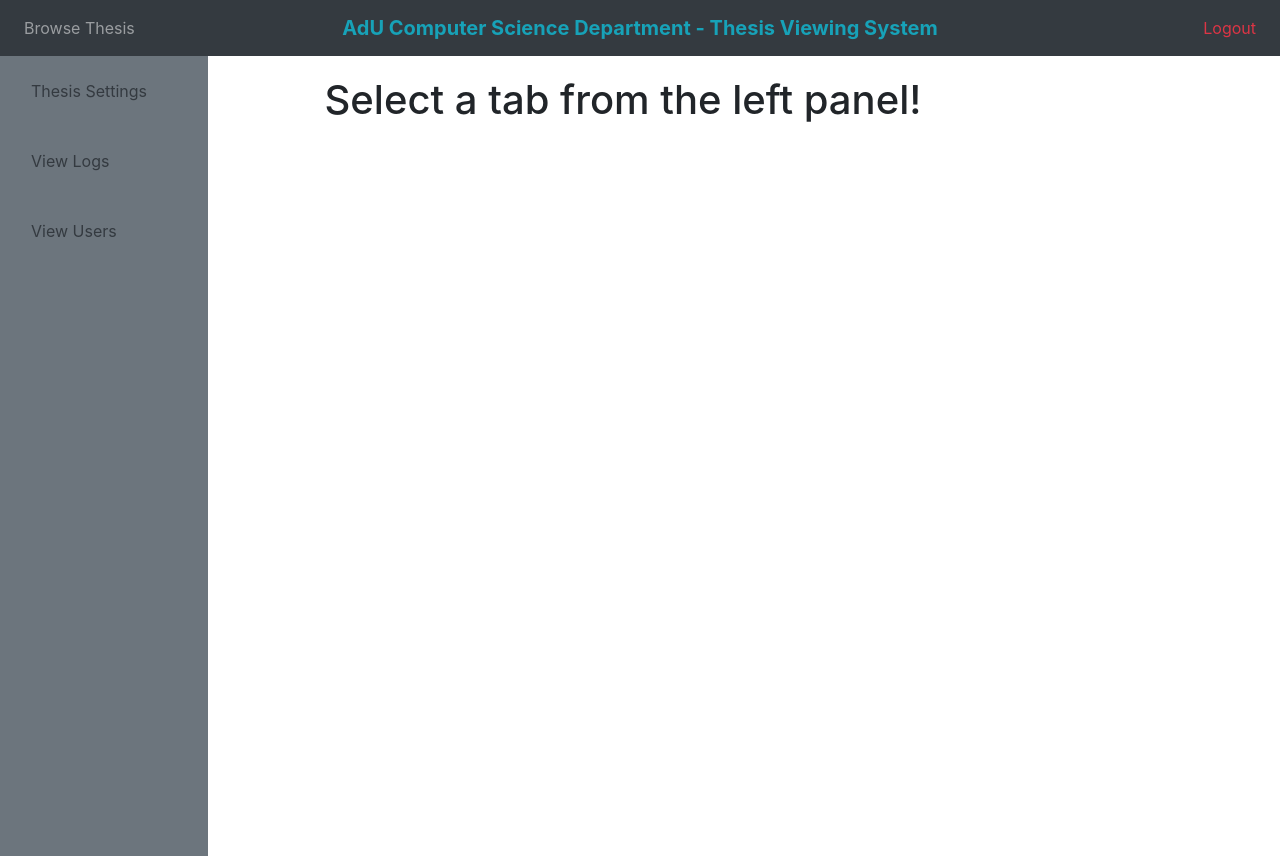
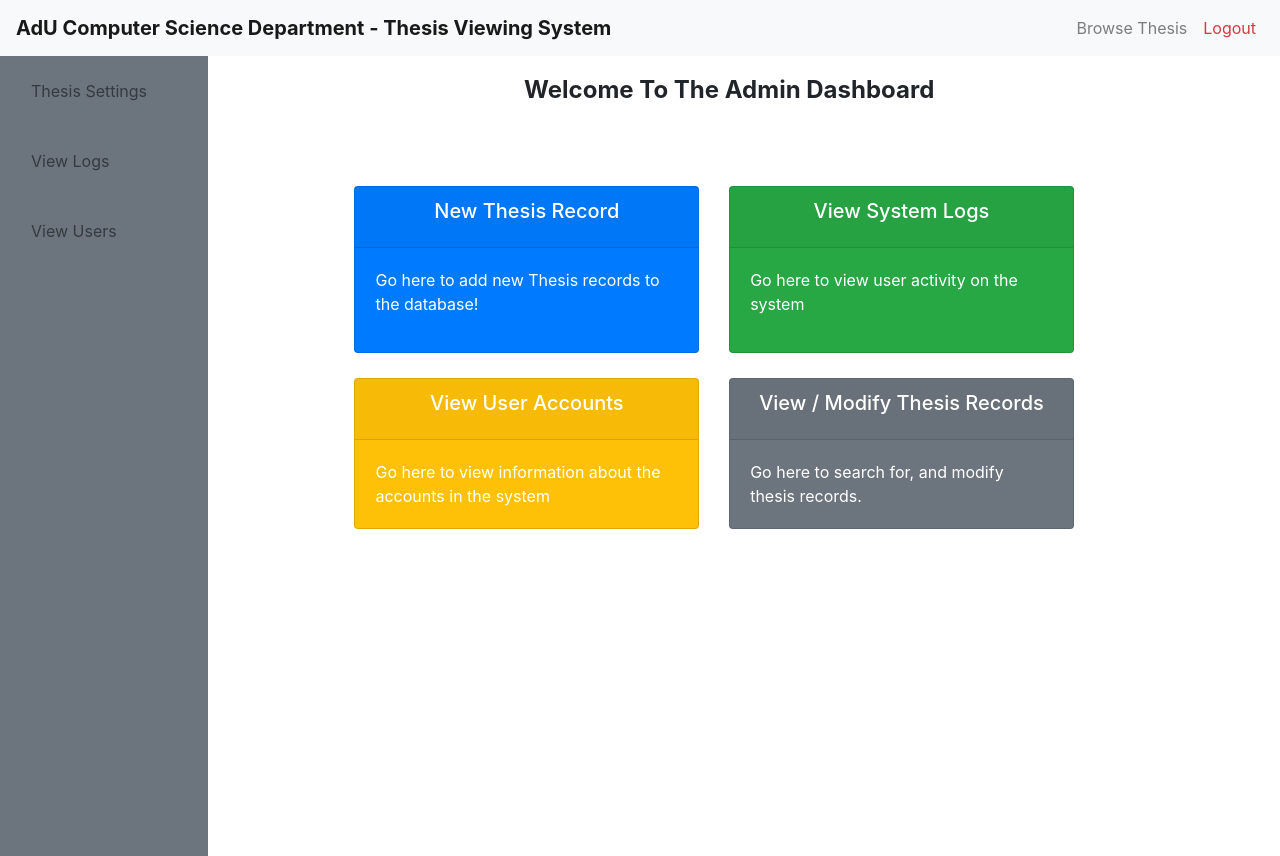
Before and after one commit to Firetryer/ThesisViewingSystem, a Flask app: page /admin_dashboard in a window 1280 px wide. Run offline with Flask 2, Linux system fonts and the light colour scheme; the visitor is signed in with stand-in values (Sample User, id 1); data comes from the database, SQL or seed files in the repository; some libraries are stand-ins or nearby versions.

Commit message:
Changed how the navbar looked, and other design things

```diff
--- a/ThesisViewing/thesisviewing/static/css/styles.css
+++ b/ThesisViewing/thesisviewing/static/css/styles.css
@@ -20,3 +20,9 @@ body, html {
     padding-right: 0 !important;
   }
 }
+
+.card_button{
+position: absolute;
+top: 0; left: 0;
+height: 100%; width: 100%;
+}
--- a/ThesisViewing/thesisviewing/templates/admin_pages/admin_landing.html
+++ b/ThesisViewing/thesisviewing/templates/admin_pages/admin_landing.html
@@ -1,6 +1,69 @@
 {% extends "admin_dash.html" %}
 {% set active_page = "admin_dash" %}
 {% block admin %}
-<h1> Select a tab from the left panel!</h1>
+<h4 class="text-center" style="margin-bottom: 10%"><b>Welcome To The Admin Dashboard</b></h4>
+<div class="container-fluid h-100">
+	<div class="container-fluid row">
+
+		<div class="container-fluid col-lg-6 d-flex">
+			<div class="card mb-3 text-white bg-primary h-100 w-100" >
+				<a class="card_button" href=""> </a>
+				<div class="card-header">
+					<h5 class="card-title text-center">
+						New Thesis Record
+					</h5>
+				</div>
+				<div class="card-body">
+					<p class="card-text"> Go here to add new Thesis records to the database!</p>
+
+				</div>
+			</div>
+		</div>
+		<div class="container-fluid col-lg-6 d-flex">
+			<div class="card mb-3 text-white bg-success h-100 w-100" >
+				<a class="card_button" href=""> </a>
+				<div class="card-header">
+					<h5 class="card-title text-center">
+						View System Logs
+					</h5>
+				</div>
+				<div class="card-body">
+					<p class="card-text"> Go here to view user activity on the system </p>
+
+				</div>
+			</div>
+		</div>
+
+	</div>
+	<div class="container-fluid row" style="margin-top:25px">
+		<div class="container-fluid col-lg-6 d-flex">
+			<div class="card text-white bg-warning h-100 w-100" >
+				<a class="card_button" href=""> </a>
+				<div class="card-header">
+					<h5 class="card-title text-center">
+						View User Accounts
+					</h5>
+				</div>
+				<div class="card-body">
+					<p class="card-text"> Go here to view information about the accounts in the system </p>
+
+				</div>
+			</div>
+		</div>
+		<div class="container-fluid col-lg-6 d-flex">
+			<div class="card text-white bg-secondary h-100 w-100" >
+				<div class="card-header">
+					<h5 class="card-title text-center">
+						View / Modify Thesis Records
+					</h5>
+				</div>
+				<div class="card-body">
+					<p class="card-text"> Go here to search for, and modify thesis records. </p>
+
+				</div>
+			</div>
+		</div>
+	</div>
+</div>
 
 {% endblock %}
--- a/ThesisViewing/thesisviewing/templates/admin_pages/layout_admin.html
+++ b/ThesisViewing/thesisviewing/templates/admin_pages/layout_admin.html
@@ -18,9 +18,17 @@
 	</head>
 	<body>
 		<header>
-			<nav class="navbar navbar-expand-md navbar-dark bg-dark">
-			    <div class="navbar-collapse collapse w-100 order-1 order-md-0 dual-collapse2">
-			        <ul class="navbar-nav mr-auto">
+			<nav class="navbar navbar-expand-lg navbar-light bg-light">
+
+			    <div class="mx-auto order-0">
+			        <a class="navbar-brand mx-auto" href="#"><b>AdU Computer Science Department - Thesis Viewing System</b></a>
+			        <button class="navbar-toggler" type="button" data-toggle="collapse" data-target=".dual-collapse2">
+			            <span class="navbar-toggler-icon"></span>
+			        </button>
+			    </div>
+			    <div class="navbar-collapse collapse w-100 order-3 order-md-1 dual-collapse2">
+			        <ul class="navbar-nav ml-auto">
+
 			            <li class="nav-item {{ 'active' if active_page == 'view_thesis' else '' }}">
 			                <a class="nav-link" href="{{ url_for('view_thesis') }}">Browse Thesis</a>
 			            </li>
@@ -29,16 +37,7 @@
 			                <a class="nav-link" href="{{ url_for('admin_dash') }}">Admin Dashboard</a>
 			            </li>
 			            {% endif %}
-			        </ul>
-			    </div>
-			    <div class="mx-auto order-0">
-			        <a class="navbar-brand mx-auto text-info" href="#"><b>AdU Computer Science Department - Thesis Viewing System</b></a>
-			        <button class="navbar-toggler" type="button" data-toggle="collapse" data-target=".dual-collapse2">
-			            <span class="navbar-toggler-icon"></span>
-			        </button>
-			    </div>
-			    <div class="navbar-collapse collapse w-100 order-3 dual-collapse2">
-			        <ul class="navbar-nav ml-auto">
+
 			        	{% if current_user.is_authenticated %}
 			            <li class="nav-item">
 			                <a class="nav-link text-danger" href="{{ url_for('logout') }}">Logout</a>
--- a/ThesisViewing/thesisviewing/templates/thesis_page.html
+++ b/ThesisViewing/thesisviewing/templates/thesis_page.html
@@ -2,7 +2,7 @@
 {% set active_page = "view_thesis" %}
 {% block content %}
 
-	<h5 class="card-title"><b>{{ post.title }}</b></h5>
+	<h5><b>{{ post.title }}</b></h5>
 		<div class="container row">
 			<h6 class="card-subtitle mb-2 text-muted col">
 				<b>Thesis Code</b> : {{ post.thesis_code }}
```
Also changed, not shown: ThesisViewing/thesisviewing/templates/layout.html (+12 -13 lines).
